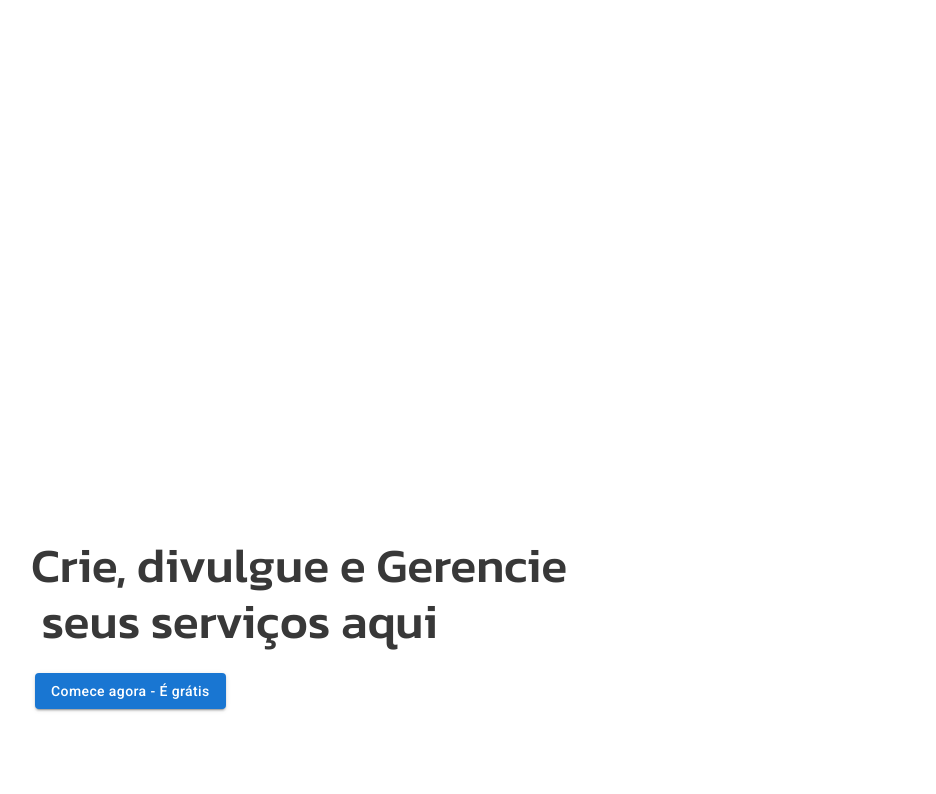
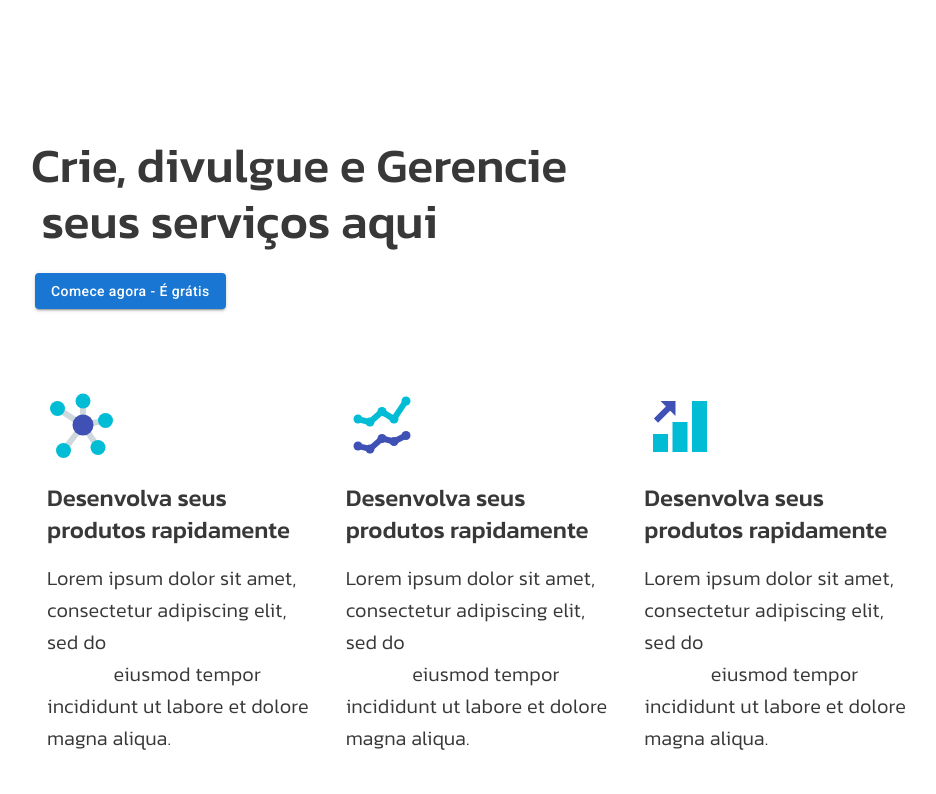
Before and after one commit to Felipe-alv-es/LandingPage, a React (Create React App) app: page / in a window 1280 px wide. Shown: the part 5020-5814 px from the top of the page, without its empty margins (161-1097 px from the left). Built offline with nearby package versions, Linux system fonts and the light colour scheme.

Commit message:
Benefits page Code improvements

```diff
--- a/src/components/About/About.tsx
+++ b/src/components/About/About.tsx
@@ -16,11 +16,9 @@ const About = () => {
     setScrollValue(value);
   });
 
-  console.log(scrollValue);
-
   return (
     <Box sx={getContainerStyle}>
-      <Box>
+      <Box sx={{ "div:nth-of-type(6)": { marginBottom: "0%" } }}>
         <Box sx={getTitlePageStyle}>
           <Typography>{"Desenvolva seus produtos rapidamente"}</Typography>
           <Typography>
--- /dev/null
+++ b/src/components/Benefits/Benefits.styles.tsx
@@ -0,0 +1,62 @@
+import React from "react";
+import { BenefitsProps } from "./Benefits.types";
+import { Box, Typography } from "@mui/material";
+
+export const getContainerStyle = () => ({
+  justifyContent: "center",
+  display: "flex",
+  "> div": {
+    width: "70%",
+  },
+});
+
+export const getPageTitleStyle = () => ({
+  whiteSpace: "pre-wrap",
+  marginBottom: "16px",
+  typography: "h3",
+  fontFamily: "kanit",
+  fontWeight: "500",
+  color: "#383838",
+});
+
+export const getButtonStyle = () => ({
+  margin: "8px 4px 8px 4px",
+  textTransform: "none",
+  marginBottom: "64px",
+});
+
+export const StyledTextArea = React.forwardRef<HTMLDivElement, BenefitsProps>(
+  ({ title, text, icon: Icon, ...props }, ref) => {
+    return (
+      <Box
+        sx={{ padding: "16px", "> svg": { height: "72px", width: "72px" } }}
+        {...props}
+      >
+        {Icon}
+        <Typography
+          variant="h5"
+          fontFamily={"kanit"}
+          fontWeight={"500"}
+          color={"#383838"}
+          sx={{
+            whiteSpace: "pre-wrap",
+            marginBottom: "16px",
+            marginTop: "16px",
+          }}
+        >
+          {title}
+        </Typography>
+
+        <Typography
+          variant="h6"
+          fontFamily={"kanit"}
+          fontWeight={"300"}
+          color={"#383838"}
+          sx={{ whiteSpace: "pre-wrap", marginBottom: "16px" }}
+        >
+          {text}
+        </Typography>
+      </Box>
+    );
+  }
+);
--- a/src/components/Benefits/Benefits.tsx
+++ b/src/components/Benefits/Benefits.tsx
@@ -1,94 +1,42 @@
+import React from "react";
 import { Typography, Box, Button } from "@mui/material";
-import React from "react";
+import { FcMindMap, FcLineChart, FcPositiveDynamic } from "react-icons/fc";
+import {
+  StyledTextArea,
+  getContainerStyle,
+  getPageTitleStyle,
+  getButtonStyle,
+} from "./Benefits.styles.tsx";
 
 const Benefits = () => {
   return (
-    <Box sx={{ justifyContent: "center", display: "flex" }}>
-      <Box sx={{ width: "70%" }}>
-        <Typography
-          variant="h3"
-          fontFamily={"kanit"}
-          fontWeight={"500"}
-          color={"#383838"}
-          sx={{ whiteSpace: "pre-wrap", marginBottom: "16px" }}
-        >
+    <Box sx={getContainerStyle}>
+      <Box>
+        <Typography sx={getPageTitleStyle}>
           {"Crie, divulgue e Gerencie \n seus serviços aqui "}
         </Typography>
-        <Button
-          variant="contained"
-          sx={{
-            margin: "8px 4px 8px 4px",
-            textTransform: "none",
-            marginBottom: "64px",
-          }}
-        >
+        <Button variant="contained" sx={getButtonStyle}>
           Comece agora - É grátis
         </Button>
         <Box sx={{ display: "flex" }}>
-          <Box sx={{ padding: "16px 16px 16px 0px" }}>
-            <Typography
-              variant="h5"
-              fontFamily={"kanit"}
-              fontWeight={"500"}
-              color={"#383838"}
-              sx={{ whiteSpace: "pre-wrap", marginBottom: "16px" }}
-            >
-              {"Desenvolva seus produtos rapidamente"}
-            </Typography>
-
-            <Typography
-              variant="h6"
-              fontFamily={"kanit"}
-              fontWeight={"300"}
-              color={"#383838"}
-              sx={{ whiteSpace: "pre-wrap", marginBottom: "16px" }}
-            >
-              Lorem ipsum dolor sit amet, consectetur adipiscing elit, sed do
-              eiusmod tempor incididunt ut labore et dolore magna aliqua.
-            </Typography>
-          </Box>
-          <Box sx={{ padding: "16px" }}>
-            <Typography
-              variant="h5"
-              fontFamily={"kanit"}
-              fontWeight={"500"}
-              color={"#383838"}
-              sx={{ whiteSpace: "pre-wrap", marginBottom: "16px" }}
-            >
-              {"Desenvolva seus produtos rapidamente"}
-            </Typography>
-            <Typography
-              variant="h6"
-              fontFamily={"kanit"}
-              fontWeight={"300"}
-              color={"#383838"}
-              sx={{ whiteSpace: "pre-wrap", marginBottom: "16px" }}
-            >
-              Lorem ipsum dolor sit amet, consectetur adipiscing elit, sed do
-              eiusmod tempor incididunt ut labore et dolore magna aliqua.
-            </Typography>
-          </Box>
-          <Box sx={{ padding: "16px" }}>
-            <Typography
-              variant="h5"
-              fontFamily={"kanit"}
-              fontWeight={"500"}
-              color={"#383838"}
-              sx={{ whiteSpace: "pre-wrap", marginBottom: "16px" }}
-            >
-              {"Desenvolva seus produtos rapidamente"}
-            </Typography>
-            <Typography
-              variant="h6"
-              fontFamily={"kanit"}
-              fontWeight={"300"}
-              color={"#383838"}
-              sx={{ whiteSpace: "pre-wrap", marginBottom: "16px" }}
-            >
-              Lorem ipsum dolor sit amet, consectetur adipiscing elit, sed do
-              eiusmod tempor incididunt ut labore et dolore magna aliqua.
-            </Typography>
-          </Box>
+          <StyledTextArea
+            title="Desenvolva seus produtos rapidamente"
+            text="Lorem ipsum dolor sit amet, consectetur adipiscing elit, sed do
+              eiusmod tempor incididunt ut labore et dolore magna aliqua."
+            icon={<FcMindMap />}
+          />
+          <StyledTextArea
+            title="Desenvolva seus produtos rapidamente"
+            text="Lorem ipsum dolor sit amet, consectetur adipiscing elit, sed do
+              eiusmod tempor incididunt ut labore et dolore magna aliqua."
+            icon={<FcLineChart />}
+          />
+          <StyledTextArea
+            title="Desenvolva seus produtos rapidamente"
+            text="Lorem ipsum dolor sit amet, consectetur adipiscing elit, sed do
+              eiusmod tempor incididunt ut labore et dolore magna aliqua."
+            icon={<FcPositiveDynamic />}
+          />
         </Box>
       </Box>
     </Box>
```
Also changed, not shown: src/components/Benefits/Benefits.types.ts (added, +7 -0 lines), src/components/Benefits/Benefits.styles.ts (deleted).
